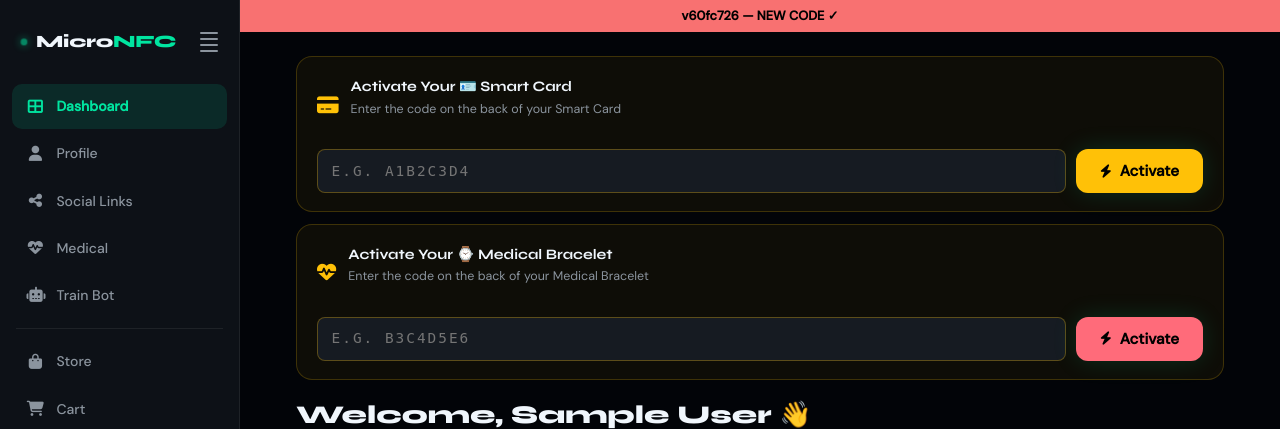
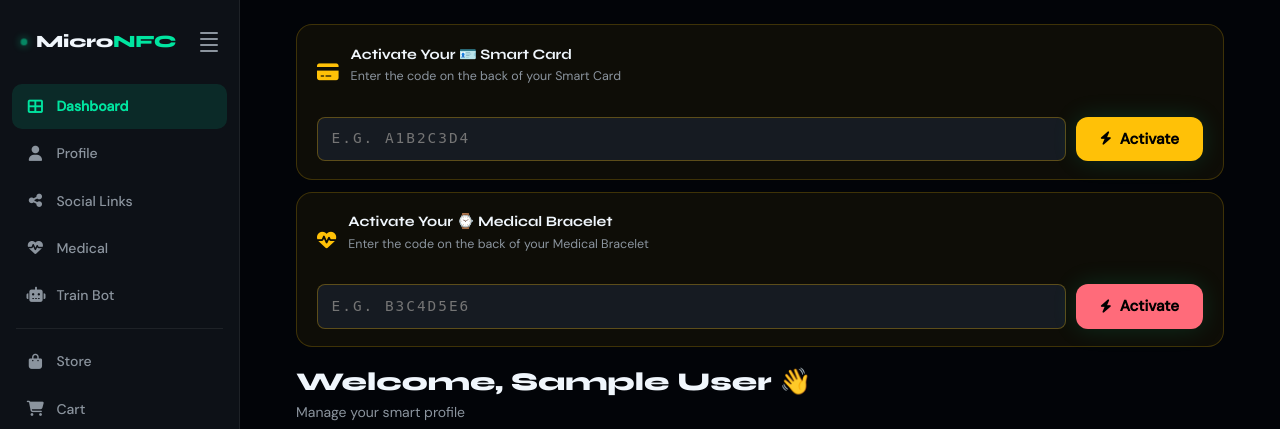
Before and after one commit to MostafaAlwakel/micronfc, a Flask app: page /dashboard in a window 1280 px wide. Shown: the top 429 px of the page. Run offline with Flask 3, Linux system fonts and the light colour scheme; the visitor is signed in with stand-in values (Sample User, id 1); data that the repository does not hold is empty; some libraries are stand-ins or nearby versions.

Commit message:
chore: remove version marker

```diff
--- a/templates/dashboard.html
+++ b/templates/dashboard.html
@@ -384,7 +384,6 @@
   }
 </style>
 
-<div style="background:#f87171;color:#000;text-align:center;padding:6px;font-size:0.8rem;font-weight:700;">v60fc726 — NEW CODE ✓</div>
 <div class="dash-wrap">
 
   <!-- ── Card Activation ── -->
```
